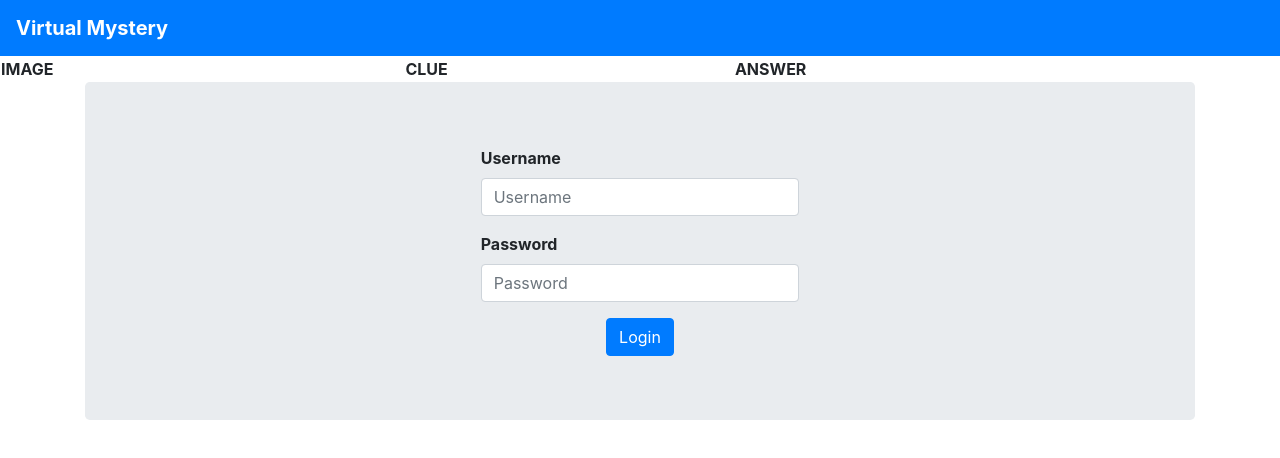
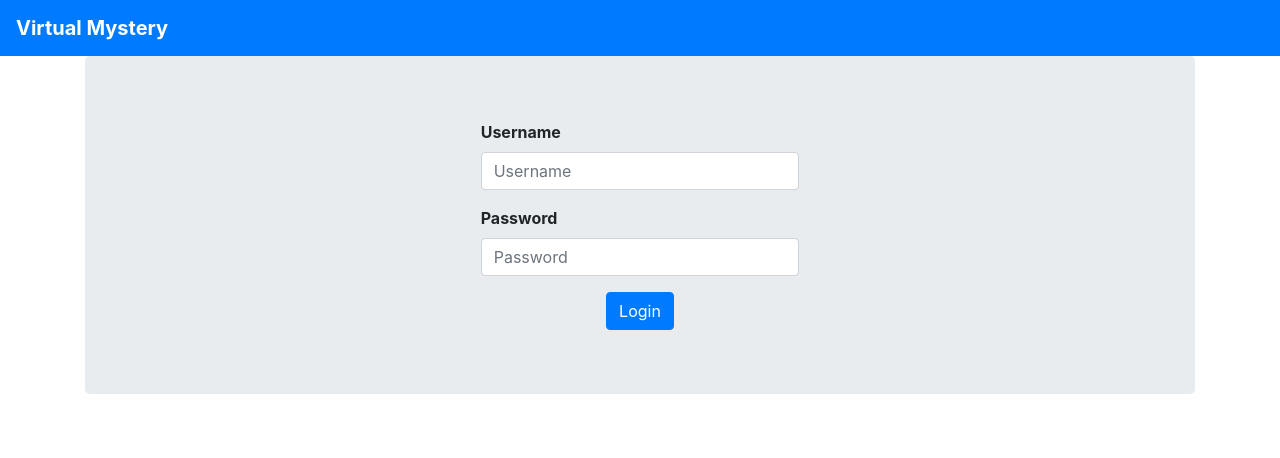
Before and after one commit to utmandrew/virtual-mystery, an Angular app in the folder src/vm-angular/: page /auth in a window 1280 px wide. Shown: the top 458 px of the page. Built offline with nearby package versions, Linux system fonts and the light colour scheme; no server answers.

Commit message:
appcomponent problem solved

```diff
--- a/src/vm-angular/src/app/app.component.html
+++ b/src/vm-angular/src/app/app.component.html
@@ -1,12 +1,10 @@
 <nav class="navbar navbar-inverse bg-primary">
 	<a class="navbar-brand font-weight-bold text-white">Virtual Mystery</a>
 	<app-logout *ngIf="authService.getUser()" >
-
-
 	</app-logout>
 </nav>
 
-<app-artifact-view></app-artifact-view>
+
 <div class="container">
 	<div class="jumbotron">
 		<router-outlet></router-outlet>
```
